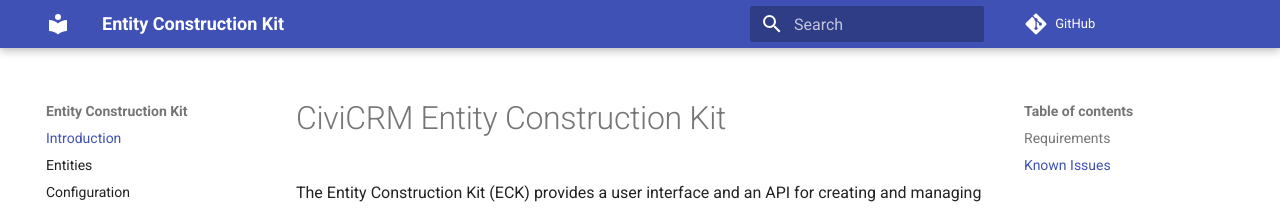
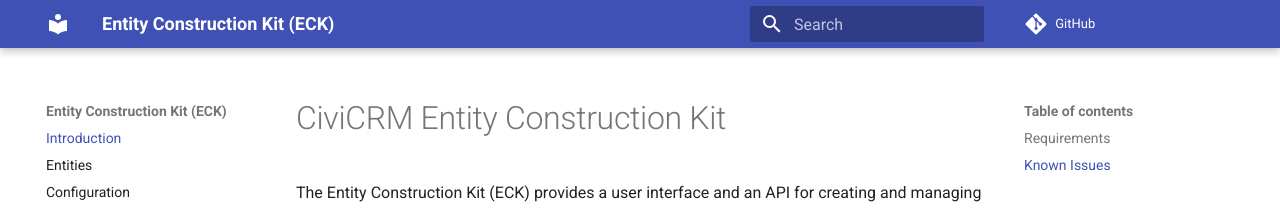
Before and after one commit to systopia/de.systopia.eck, an MkDocs documentation site: the page built from docs/index.md, in a window 1280 px wide. Shown: the top 208 px of the page. Built offline with MkDocs 1.6.1 and Material for MkDocs 9.7.7, drawn with Linux system fonts in a browser that asks for light colours; comment, search, counter and statistics services are not loaded; part of the change alters nothing that is shown.

Commit message:
Improve MKDocs name and description

```diff
--- a/mkdocs.yml
+++ b/mkdocs.yml
@@ -1,6 +1,6 @@
-site_name: Entity Construction Kit
+site_name: Entity Construction Kit (ECK)
 repo_url: https://github.com/systopia/de.systopia.eck
-site_description: 'A guide for the EntityConstructionKit (eck).'
+site_description: 'A guide for the Entity Construction Kit (ECK) CiviCRM extension.'
 site_author: 'systopia'
 theme:
   name: material
```
